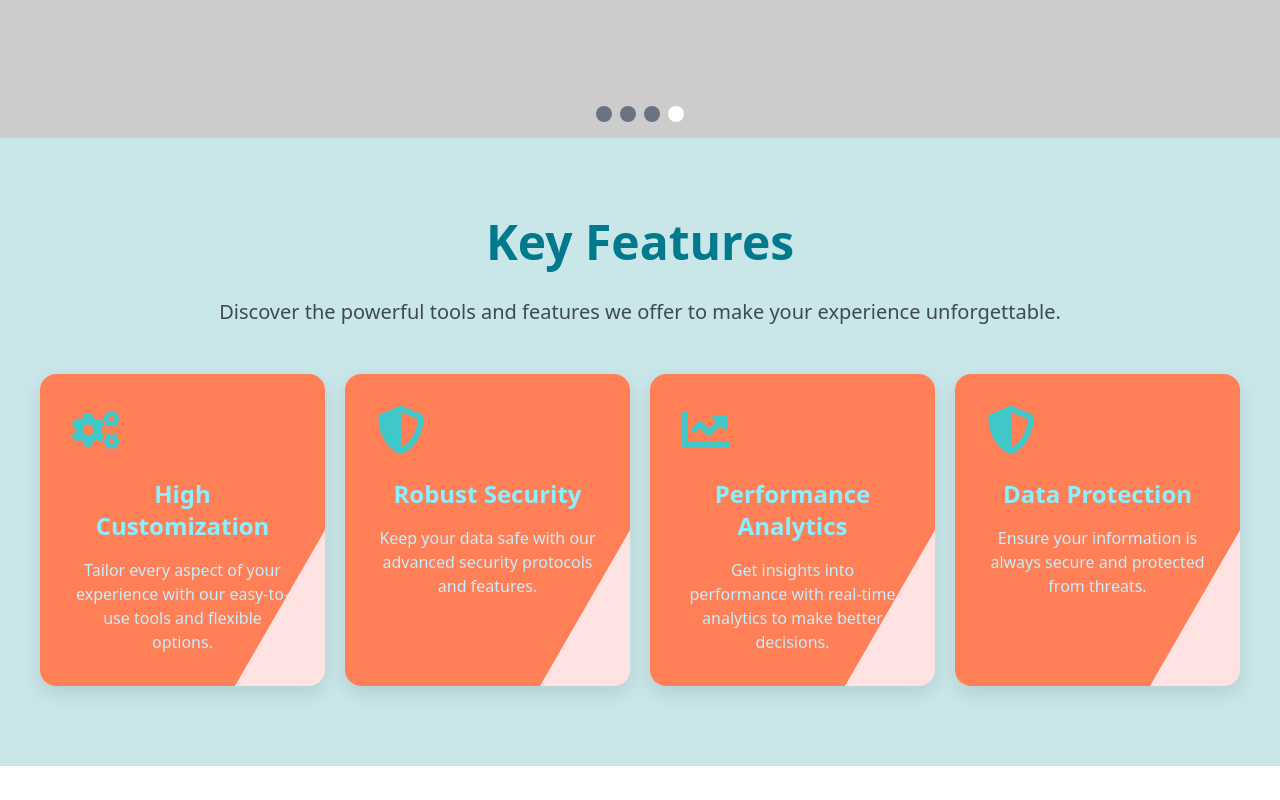
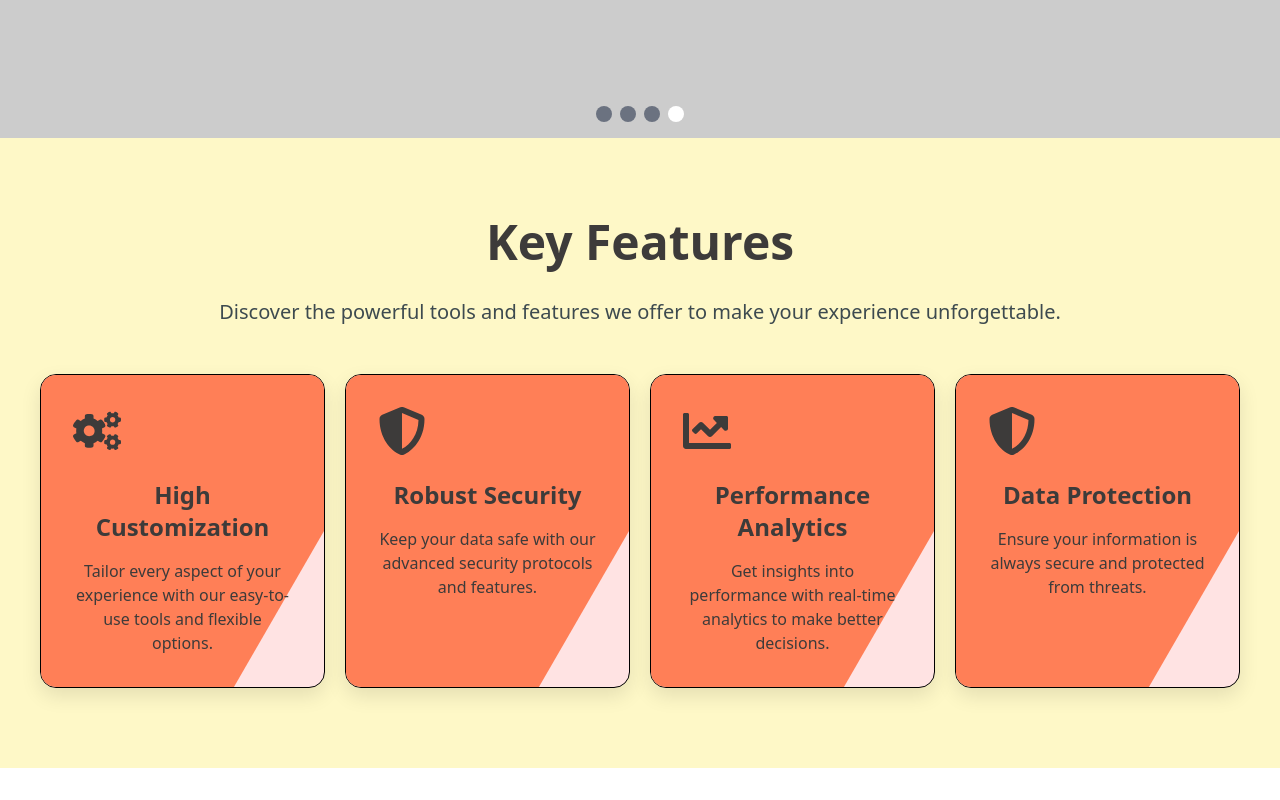
Before and after one commit to Soumyadipmaity1/tatvani-web, a React (Vite) app: page / in a window 1280 px wide. Shown: the part 420-1220 px from the top of the page. Built offline with nearby package versions, Linux system fonts and the light colour scheme.

Commit message:
Refactor color and styling in FeaturesSection component

```diff
--- a/src/components/HomePage/Feature.jsx
+++ b/src/components/HomePage/Feature.jsx
@@ -29,9 +29,9 @@ const features = [
 
 const FeaturesSection = () => {
   return (
-    <section className="bg-[#c9e6e9] py-20 px-4 2xl:px-20 sm:px-20 xl:px-10">
+    <section className="bg-[#fef8c7] py-20 px-4 2xl:px-20 sm:px-20 xl:px-10">
       <div className="mx-auto text-center">
-        <h2 className="text-4xl md:text-5xl font-extrabold text-[#007A8C] mb-8">
+        <h2 className="text-4xl md:text-5xl font-extrabold text-[#3d3b3a] mb-8">
           Key Features
         </h2>
         <p className="text-lg md:text-xl text-[#3D4A4F] mb-12">
@@ -40,12 +40,12 @@ const FeaturesSection = () => {
 
         <div className="grid grid-cols-1 sm:grid-cols-2 xl:grid-cols-4 gap-5">
           {features.map((feature) => (
-            <div key={feature.id} className="feature-card bg-white shadow-lg rounded-lg p-6 transition-transform duration-300 hover:scale-105 hover:shadow-2xl">
-              <div className="icon mb-6 text-center text-5xl text-[#40c8c8]">
+            <div key={feature.id} className="feature-card bg-white shadow-lg rounded-lg p-6 transition-transform duration-300 hover:scale-105 hover:shadow-lg border border-black">
+              <div className="icon mb-6 text-center text-5xl text-[#3d3b3a]">
                 {feature.icon}
               </div>
-              <h3 className="text-2xl font-bold text-[#8aefff] mb-4">{feature.title}</h3>
-              <p className="text-md text-[#c6efff]">{feature.description}</p>
+              <h3 className="text-2xl font-bold text-[#3d3b3a] mb-4">{feature.title}</h3>
+              <p className="text-md text-[#3d3b3a]">{feature.description}</p>
             </div>
           ))}
         </div>
```
